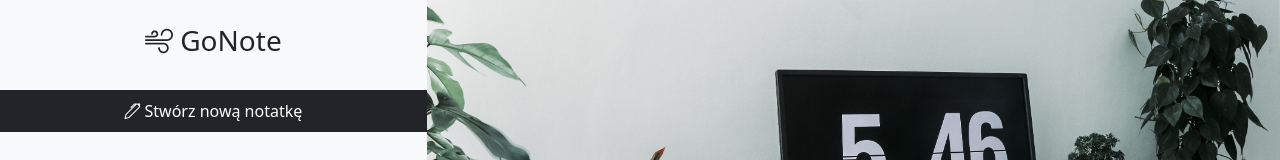
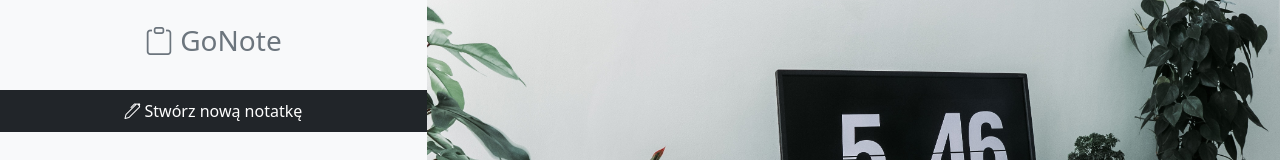
Before and after one commit to izabellaszlosarczyk/go_note_ready, a Vue app: page / in a window 1280 px wide. Shown: the top 160 px of the page. Built offline with nearby package versions, Linux system fonts and the light colour scheme; no server answers.

Commit message:
Frontend & Backend of app

```diff
--- a/src/App.vue
+++ b/src/App.vue
@@ -2,8 +2,8 @@
   <div class="container-fluid p-0 m-0 h-100 text-body">
     <div class="row p-0 m-0 h-100">
       <div class="col-12 col-md-5 col-lg-4 bg-light p-0 h-100">
-        <h3 class="w-100 text-center p-4 custom-header">
-          <i class="bi-wind"></i> GoNote
+        <h3 class="w-100 text-center p-4 text-secondary">
+          <i class="bi-clipboard"></i> GoNote
         </h3>
         <button type="button" class="btn btn-dark w-100 py-2 rounded-0" v-on:click="onShowAddForm()">
           <i class="bi-pen text-white"></i> Stwórz nową notatkę
```
